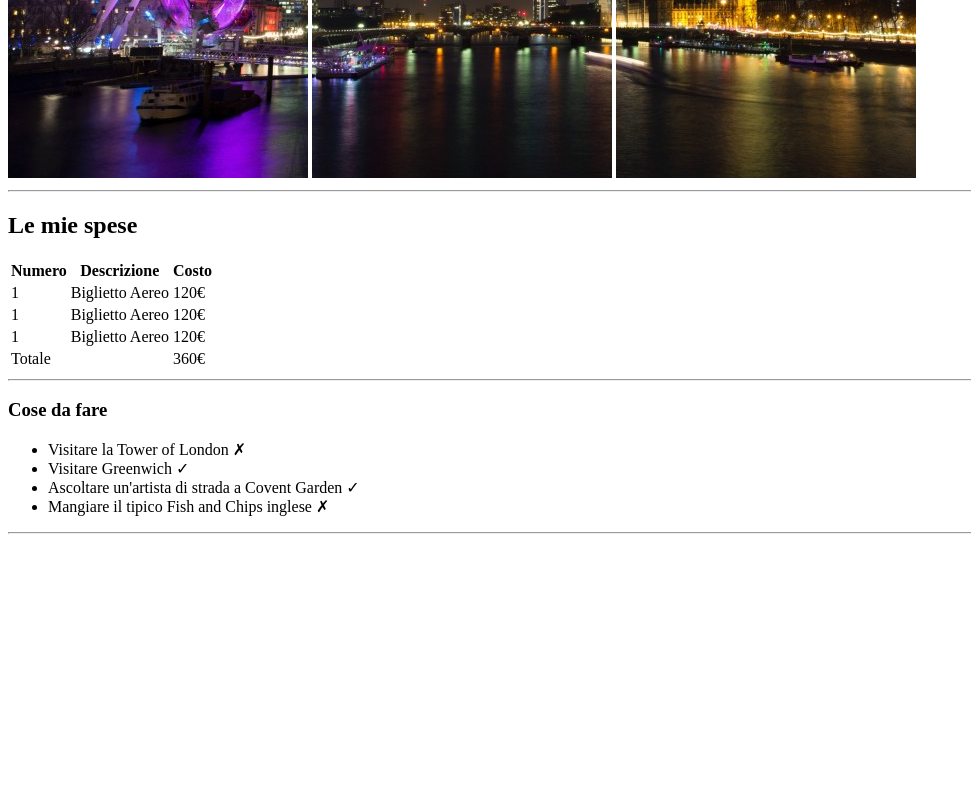
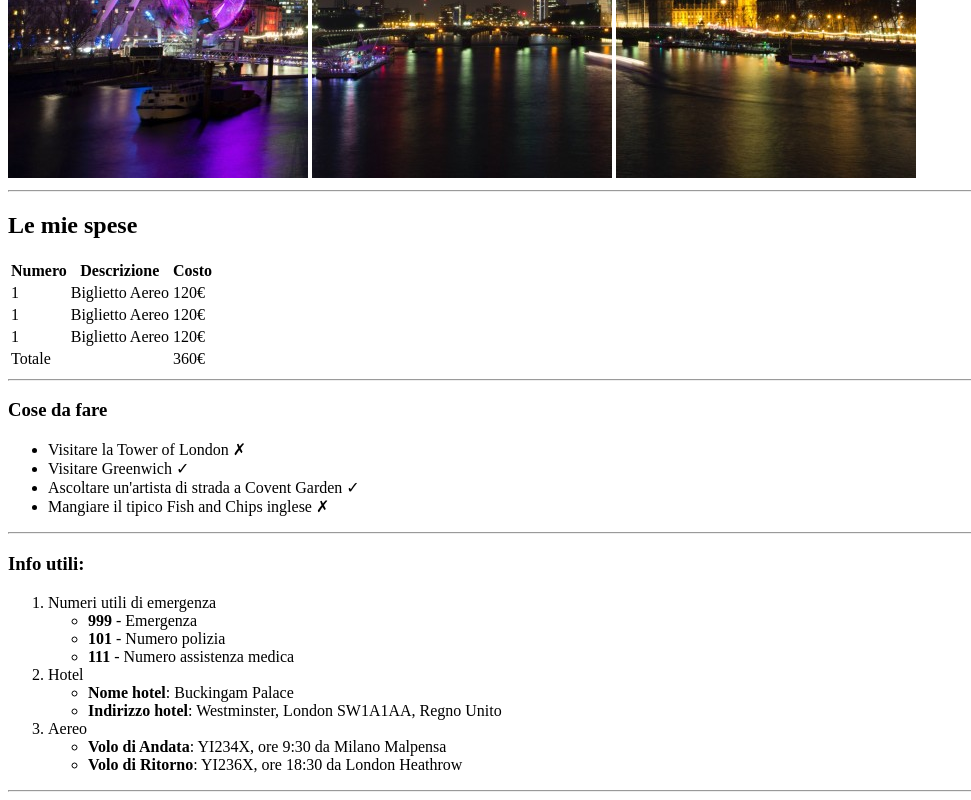
Before and after one commit to MiriamEvardi/html-london-trip, a plain HTML site: page index.html in a window 1280 px wide. Shown: the part 502-1302 px from the top of the page, without its empty margins (0-971 px from the left). Before the commit the page ends 1044 px from the top, so only its background shows below. Drawn offline with Linux system fonts and the light colour scheme.

Commit message:
Info utili

```diff
--- a/index.html
+++ b/index.html
@@ -65,6 +65,29 @@
         </ul>
         <hr>
 
+        <!--Info utili-->
+        <h3>Info utili:</h3>
+        <ol>
+            <li>Numeri utili di emergenza</li>
+                <ul>
+                    <li><strong>999</strong> - Emergenza</li>
+                    <li><strong>101</strong> - Numero polizia</li>
+                    <li><strong>111</strong> - Numero assistenza medica</li>
+                </ul>
+            <li>Hotel</li>
+                <ul>
+                    <li><strong>Nome hotel</strong>: Buckingam Palace</li>
+                    <li><strong>Indirizzo hotel</strong>: Westminster, London SW1A1AA, Regno Unito</li>
+                </ul>
+            <li>Aereo</li>
+                <ul>
+                    <li><strong>Volo di Andata</strong>: YI234X, ore 9:30 da Milano Malpensa</li>
+                    <li><strong>Volo di Ritorno</strong>: YI236X, ore 18:30 da London Heathrow</li>
+                </ul>
+        </ol>
+        <hr>
+
+
     </main>
 
 </body>
```
